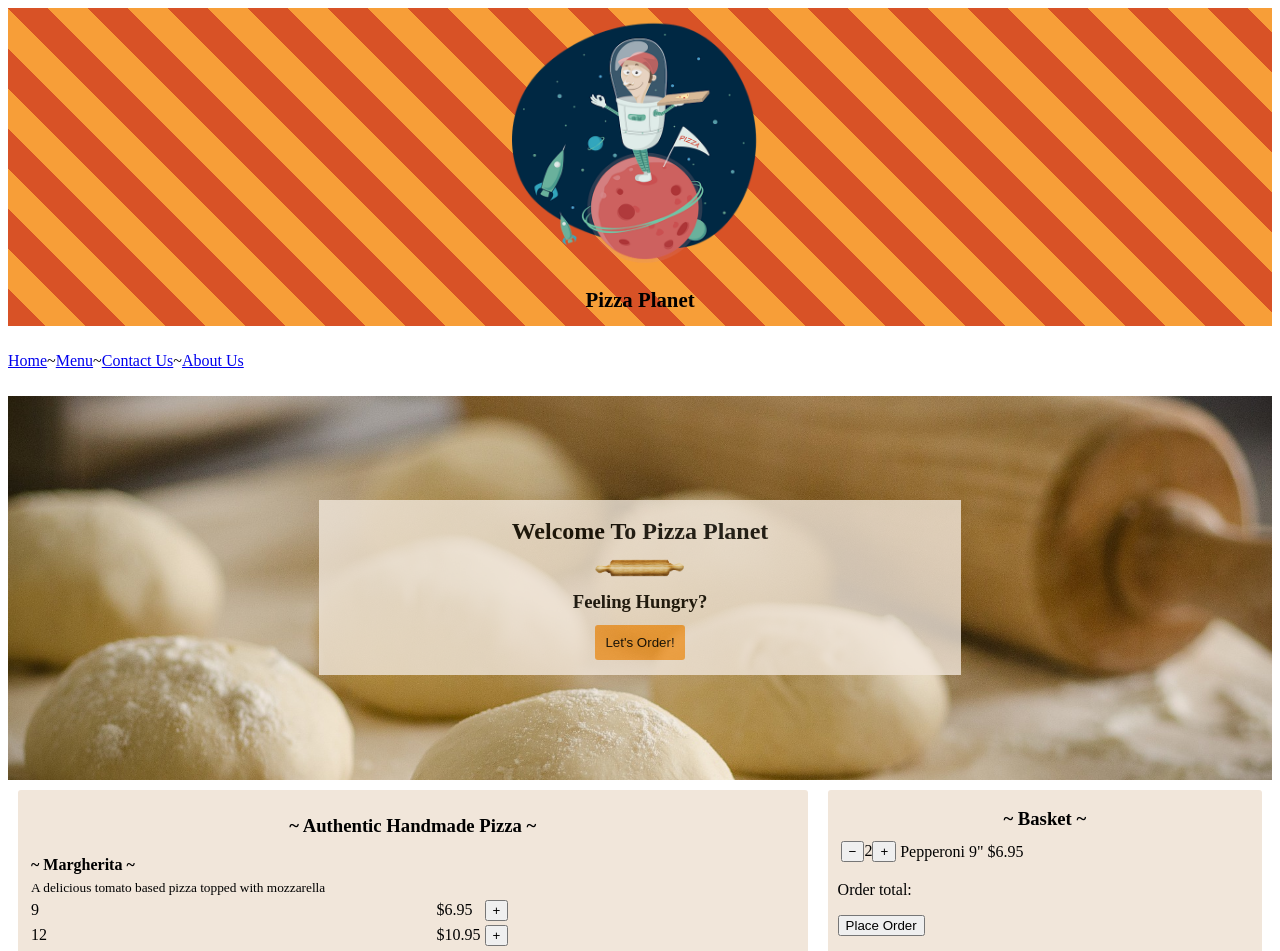
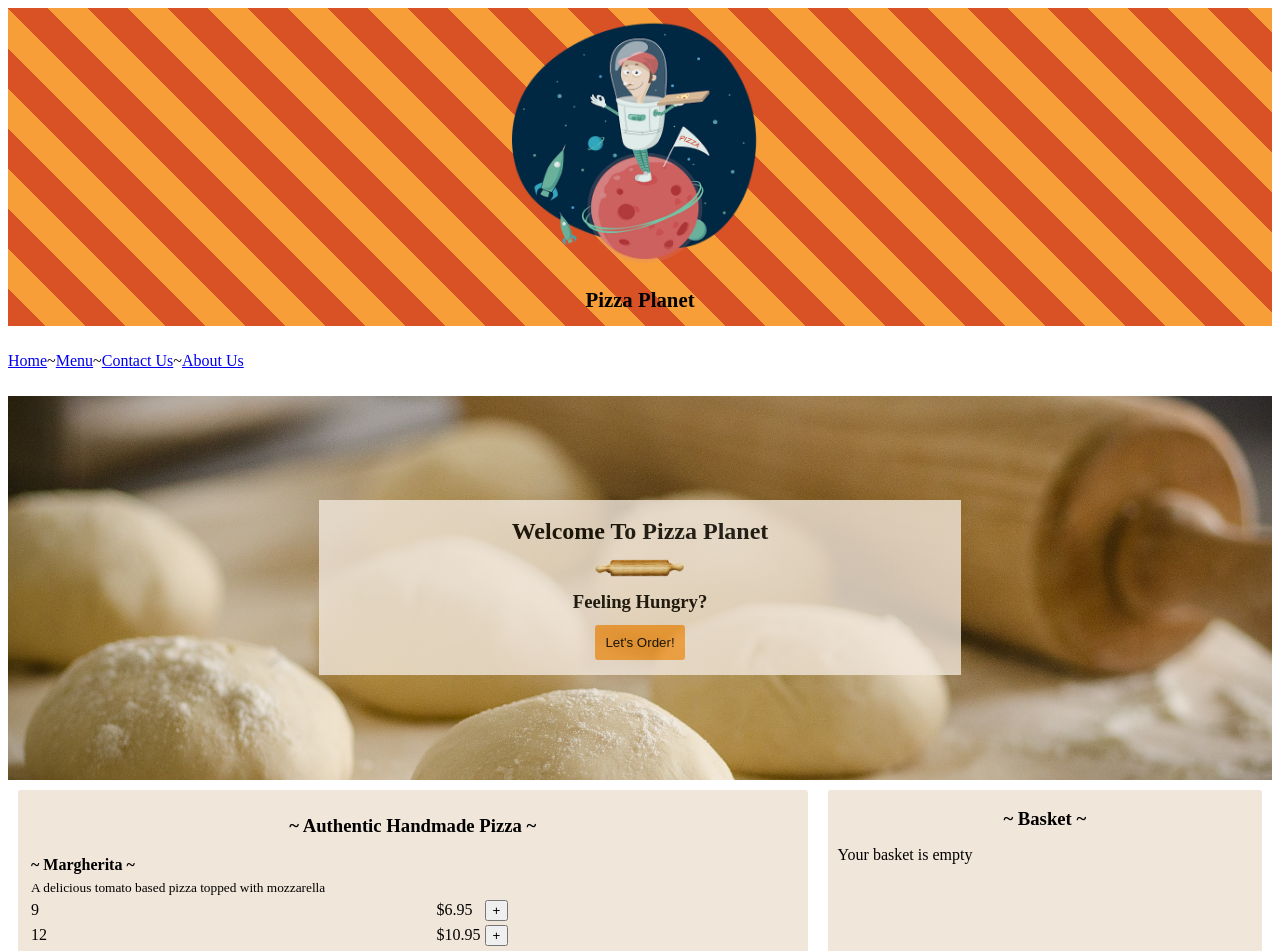
Before and after one commit to kmyles82/Pizza-Planet-2020, a Vue app: page / in a window 1280 px wide. Shown: the top 951 px of the page. Built offline with nearby package versions, Linux system fonts and the light colour scheme.

Commit message:
added increase and decrease methods

```diff
--- a/src/components/Menu.vue
+++ b/src/components/Menu.vue
@@ -22,13 +22,7 @@
             <td>{{ option.size }}</td>
             <td>${{ option.price }}</td>
             <td>
-              <button
-                type="button"
-                class="btn_green"
-                @click="addToBasket(item, option)"
-              >
-                +
-              </button>
+              <button type="button" class="btn_green" @click="addToBasket(item, option)">+</button>
             </td>
           </tr>
         </tbody>
@@ -37,23 +31,26 @@
     <!-- shopping basket -->
     <div class="basket">
       <h3>~ Basket ~</h3>
+      <div v-if="basket.length > 0">
         <table>
-        <tbody>
+          <tbody v-for="(item, index) in basket" :key="index">
             <tr>
               <td>
-              <button class="btn_green">&#8722;</button>
-              <span>2</span>
-              <button class="btn_green">&#43;</button>
+                <button class="btn_green" @click="decreaseQuantity(item)">&#8722;</button>
+                <span>{{ item.quantity }}</span>
+                <button class="btn_green" @click="increaseQuantity(item)">&#43;</button>
               </td>
-            <td>
-              Pepperoni 9"
-            </td>
-            <td>$6.95</td>
+              <td>{{ item.name }} {{ item.size }}"</td>
+              <td>${{ item.price * item.quantity }}</td>
             </tr>
           </tbody>
         </table>
-      <p>Order total:</p>
+        <p>Order total: {{}}$</p>
         <button class="btn_green">Place Order</button>
+      </div>
+      <div v-else>
+        <p>{{ basketText }}</p>
+      </div>
     </div>
   </div>
 </template>
@@ -64,6 +61,7 @@ export default {
   data() {
     return {
       basket: [],
+      basketText: "Your basket is empty",
       getMenuItems: {
         1: {
           name: "Margherita",
@@ -120,15 +118,29 @@ export default {
 
       if (pizzaExist) {
         pizzaExist.quantity++;
+
         return;
       }
 
       this.basket.push({
         name: item.name,
-        price: item.price,
+        price: option.price,
         size: option.size,
         quantity: 1
       });
+    },
+    increaseQuantity(item) {
+      item.quantity++;
+    },
+    decreaseQuantity(item) {
+      item.quantity--;
+
+      if (item.quantity === 0) {
+        this.removeFromBasket(item);
+      }
+    },
+    removeFromBasket(item){
+      this.basket.splice(this.basket.indexOf(item), 1);
     }
   }
 };
@@ -144,7 +156,8 @@ h3 {
   flex-direction: column;
 }
 
-.menu, .basket {
+.menu,
+.basket {
   background: #f1e6da;
   border-radius: 3px;
   height: 100vh;
@@ -162,7 +175,7 @@ h3 {
     width: 65vw;
   }
 
-  .basket{
+  .basket {
     width: 35vw;
   }
 }
```
Lines whose indentation alone changed are shown as unchanged.
